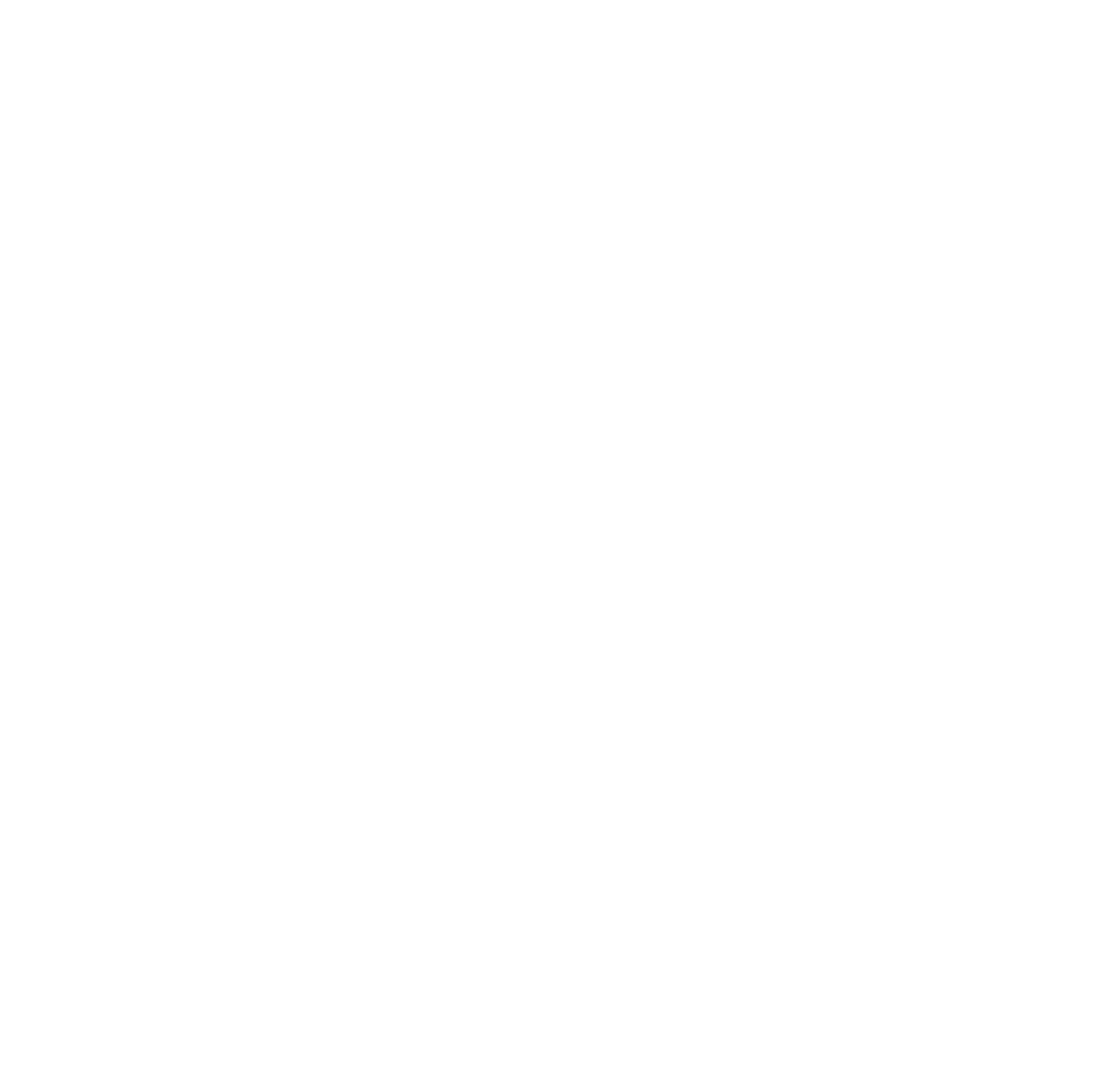
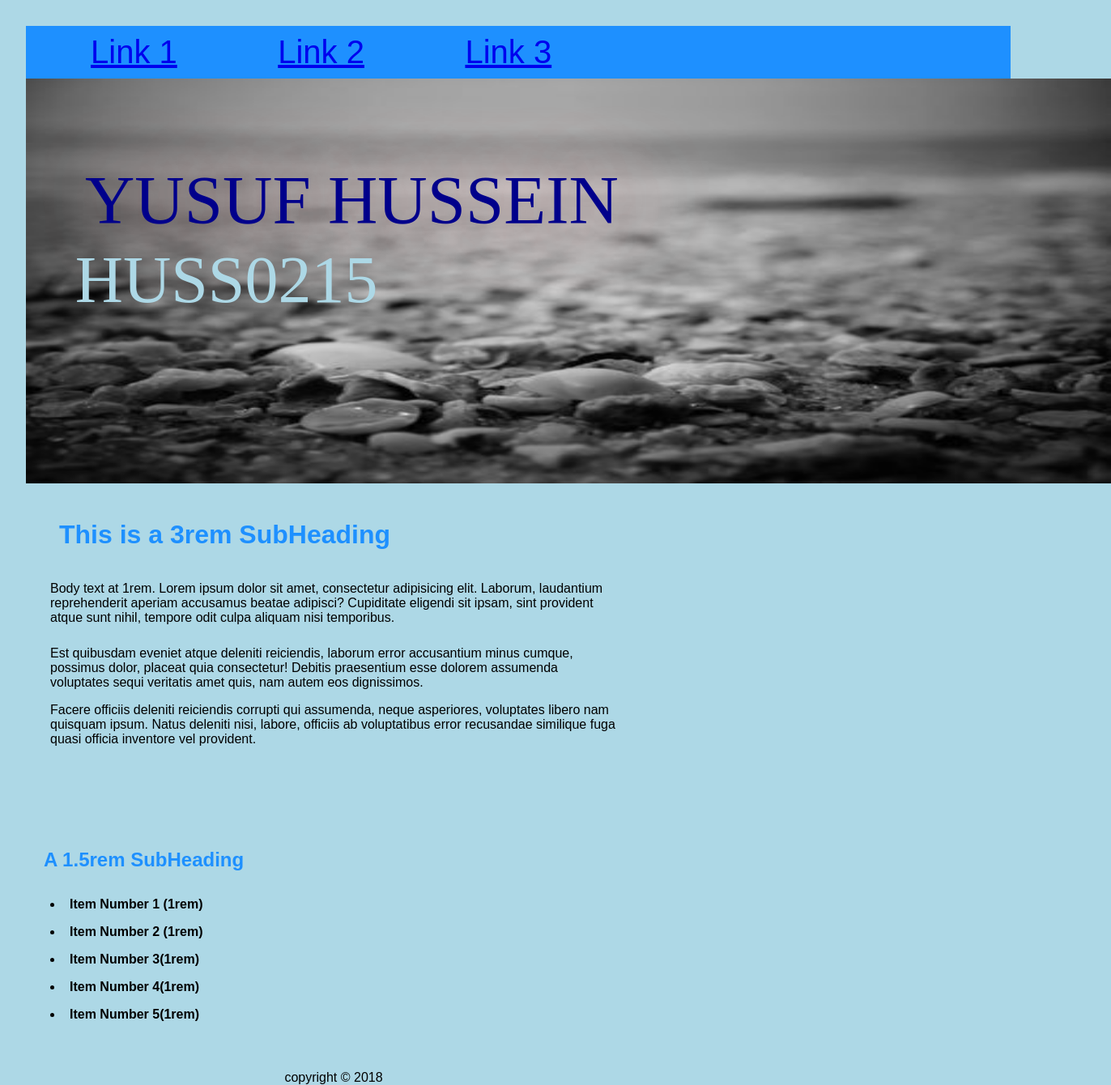
Before and after one commit to huss0215/In-Class-Exercise-3-HTML-and-CSS, a plain HTML site: page index.html in a window 1280 px wide. Shown: the whole page at 81% size, 1372 px wide, since content can reach past the window. Before the commit the page ends 800 px from the top, so only its background shows below. Drawn offline with Linux system fonts and the light colour scheme.

Commit message:
commit assignment

```diff
--- /dev/null
+++ b/css/main.css
@@ -0,0 +1,181 @@
+body {
+    margin: 2rem;
+    padding: 0;
+    box-sizing: border-box;
+    background-color: lightblue;
+
+}
+
+.menu {
+    width: auto;
+    height: 1920px;
+    background-color: bisque;
+
+}
+
+.mono {
+    font-size: 2rem;
+    color:dodgerblue;
+    font-family: Arial;
+    padding: 1rem;
+    margin: 1rem;
+    border: 6px;
+    margin: 25px;
+    width: 700px;
+    height: 5px;
+
+}
+
+
+#main {
+    border: 2px;
+    font-family: arial;
+    height: 400px;
+
+}
+
+#bob {
+    color: black;
+    font-family: arial;
+    font-size: 1rem;
+    padding: 5px;
+    margin: 25px;
+    width: 700px;
+    height: 20px;
+    float: left;
+
+
+}
+
+p {
+    color: black;
+    font-family: arial;
+    font-size: 1rem;
+    padding: 5px;
+    margin: 25px;
+    width: 700px;
+    height: 10px;
+    border: 30px;
+    float: left;
+
+
+}
+section {
+    padding: 5px;
+    margin: 1px;
+
+}
+
+h4 {
+   font-size: 1.5rem;
+    color: dodgerblue;
+    font-family: arial;
+    margin: 0.5rem;
+    padding: 0.5rem;
+
+}
+
+li {
+    font-size: 1rem;
+    font-family: arial;
+    padding: 0.5rem;
+}
+
+img {
+    border-image: url(main.css);
+    height: 500px;
+    width: 1340px;
+    padding: 0px 0px;
+    margin: 0px;
+    float: center;
+
+}
+
+.container {
+    position: relative;
+    text-align: center;
+    color: black;
+
+}
+
+header {
+    width: 100%;
+    height: 50px;
+    background-color: black;
+    top: 0px;
+}
+
+
+.centered {
+    position: absolute;
+    top: 20%;
+    left: 6%;
+    font-size: 85px;
+    color: darkblue;
+    text-shadow: 25px 0 85px #f999;
+
+/*    transform: translate(-50%, -50%);*/
+
+
+}
+
+.left-centered {
+    position: absolute;
+    top: 40%;
+    left: 5%;
+    font-size: 82px;
+    color: lightblue;
+
+}
+
+nav {
+    text-align: left;
+    margin: 20px 0 0 ;
+    padding: 10px 10px;
+    background-color: dodgerblue;
+    background-size: 100px;
+    box-sizing: 20px;
+
+}
+
+
+nav ul {
+    list-style: none;
+    margin: 0 2px;
+    padding: 0px;
+
+}
+
+nav li {
+    display: inline;
+    padding: 8px 8px;
+    list-style: none;
+    text-decoration: none
+
+}
+
+nav a {
+    font-weight: normal;
+    padding: 60px 60px;
+    font-size: 2.5rem;
+    border-color: white;
+    text-decoration: none
+    text-shadow: 0 0 9px #FF0000;
+
+
+}
+
+nav a:hover {
+    color:white;
+}
+
+footer {
+    text-align: center;
+    border-bottom: 50px;
+    display: inline;
+    font-size: 20px;
+    font-family: cursive;
+    padding: 5px 5px;
+    margin: 5px 5px;
+}
+/*-------------------------------------------------------------------------------------------------------------*/
--- a/index.html
+++ b/index.html
@@ -1,13 +1,99 @@
 <!DOCTYPE html>
-<html lang="">
+<html lang="en">
 <head>
     <meta charset="utf-8">
-    <meta name="viewport" content="width=device-width, initial-scale=1.0">
-    <title></title>
-    <link rel="stylesheet" href="">
+    <meta name="viewport" content="width=device-width">
+    <title>My PDF</title>
+    <link rel="stylesheet" href="css/main.css" />
 </head>
 
 <body>
-    <script src=""></script>
+
+         <div class="Menu">
+
+<!--                 Menu start -->
+
+   <nav>
+        <ul>
+
+               <li>
+                <a href="http://www.google.ca">Link 1</a>
+                <a href="http://www.google.ca">Link 2</a>
+                <a href="http://www.google.ca">Link 3</a>
+
+               </li>
+
+     </ul>
+
+            </nav>
+
+
+
+<!--                   Menu end -->
+
+    </div>
+
+          <div class="container">
+           <img src="img/354.jpg" alt="Beautiful landscape">
+         <div class="centered">YUSUF HUSSEIN</div>
+           <div class="left-centered">HUSS0215</div>
+    </div>
+
+
+
+
+     <main id="main">
+
+     <h2 class="mono">This is a 3rem SubHeading</h2>
+        <p id="bob">
+        Body text at 1rem. Lorem ipsum dolor sit amet, consectetur adipisicing
+        elit. Laborum, laudantium reprehenderit aperiam accusamus beatae
+        adipisci? Cupiditate eligendi sit ipsam, sint provident atque sunt nihil,
+            tempore odit culpa aliquam nisi temporibus.</p>
+        <p > Est quibusdam eveniet atque deleniti reiciendis, laborum error
+        accusantium minus cumque, possimus dolor, placeat quia consectetur!
+        Debitis praesentium esse dolorem assumenda voluptates sequi veritatis
+            amet quis, nam autem eos dignissimos. </p>
+      <p >  Facere officiis deleniti reiciendis corrupti qui assumenda, neque
+        asperiores, voluptates libero nam quisquam ipsum. Natus deleniti nisi,
+        labore, officiis ab voluptatibus error recusandae similique fuga quasi
+        officia inventore vel provident.
+               </p>
+
+
+               </main>
+    <section>
+         <h4>
+        A 1.5rem SubHeading
+                </h4>
+
+          <ul>
+
+    <li>
+    <strong>Item Number 1 (1rem)</strong>
+                    </li>
+    <li>
+   <strong>Item Number 2 (1rem)</strong>
+                        </li>
+
+    <li>
+    <strong>Item Number 3(1rem)</strong>
+                        </li>
+
+    <li>
+    <strong>Item Number 4(1rem)</strong>
+                </li>
+    <li>
+   <strong>Item Number 5(1rem)</strong>
+                </li>
+
+    </ul>
+    </section>
+
+    <footer>
+      <p>copyright &copy; 2018 </p>
+    </footer>
+
+
 </body>
 </html>
```
Also changed, not shown: img/354.jpg (added), img/backround.jpg (added), 1 other file.
